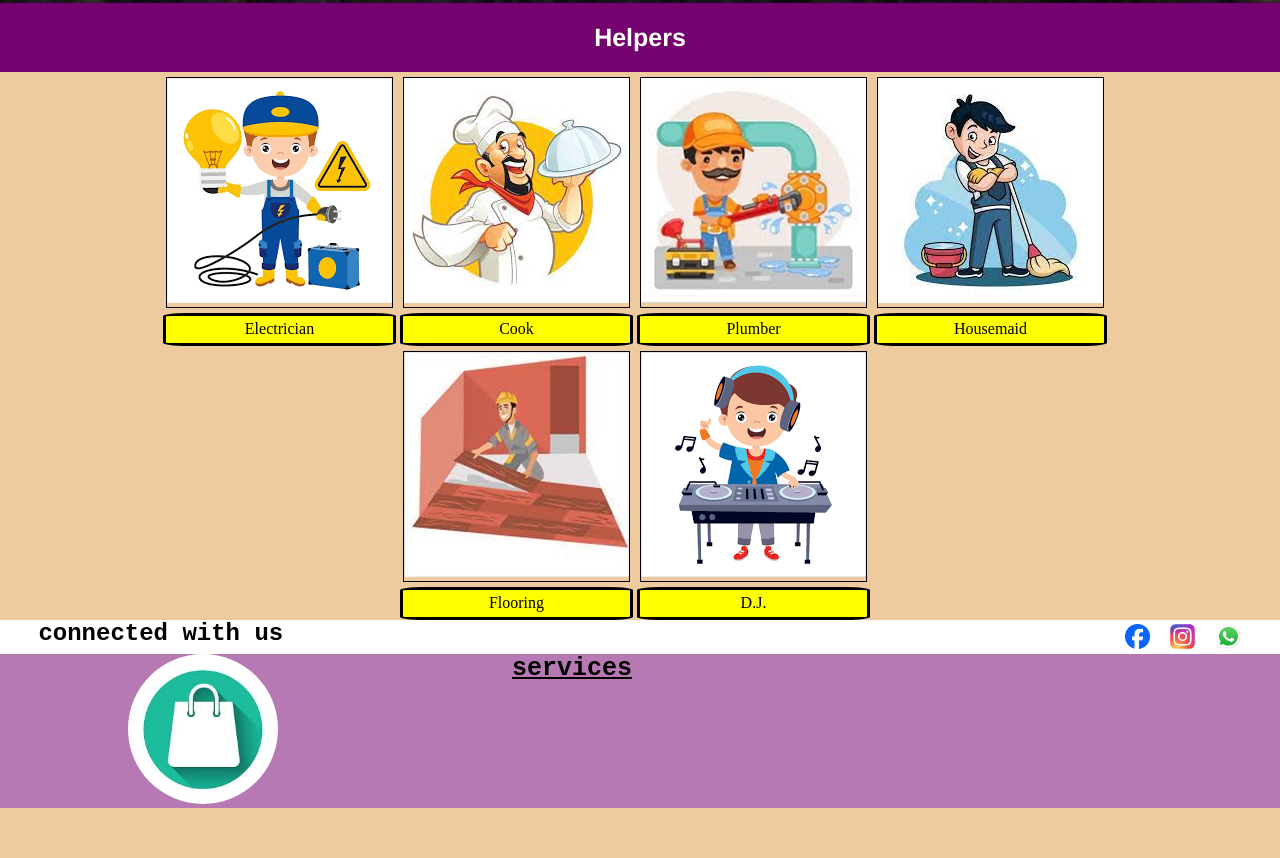
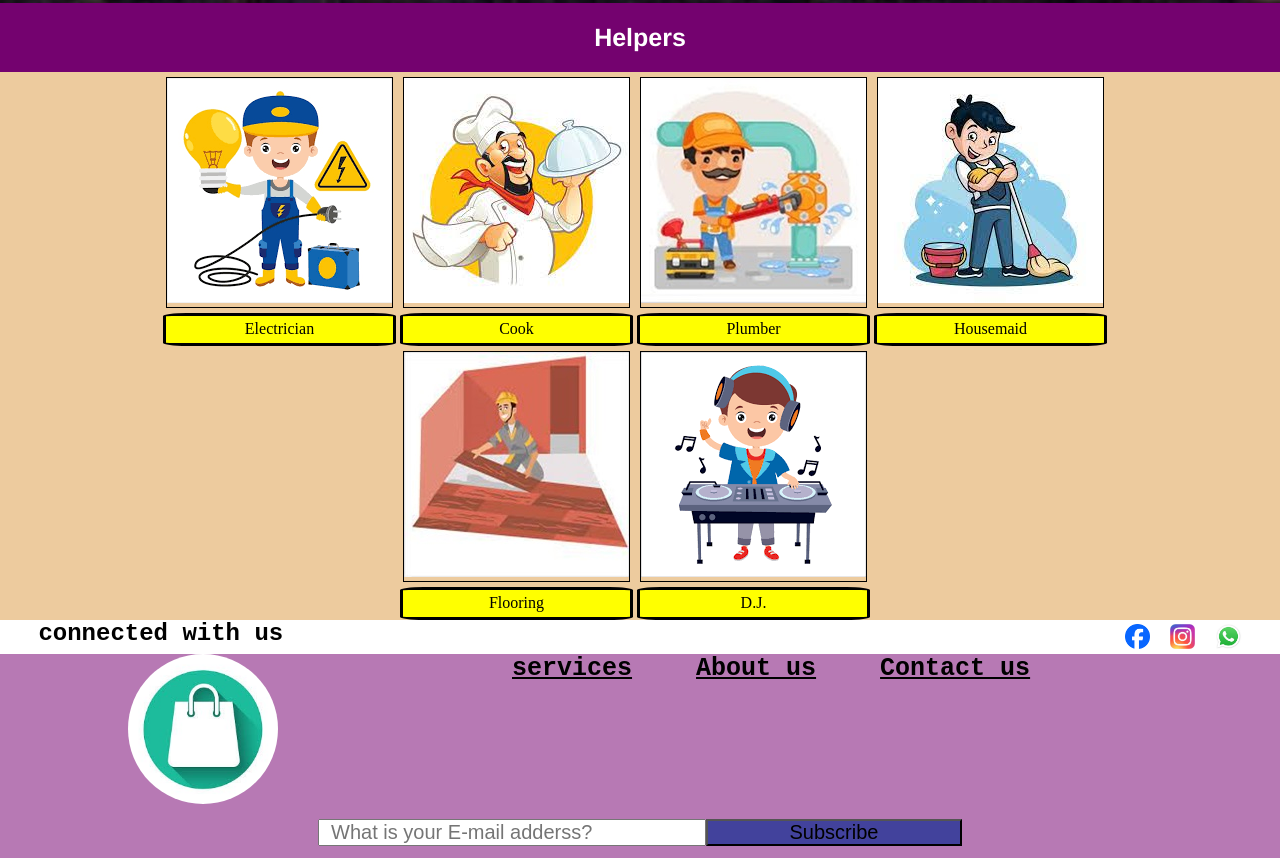
Before and after one commit to pramukhprajapati17/Helping-hands, a plain HTML site: page html/index.html in a window 1280 px wide. Shown: the part 602-1460 px from the top of the page. Before the commit the page ends 1410 px from the top, so only its background shows below. Drawn offline with Linux system fonts and the light colour scheme; files whose address does not match are found by name.

Commit message:
email input added on html & css

```diff
--- a/css/index.css
+++ b/css/index.css
@@ -260,8 +260,28 @@ body{
     display: flex;
     color: solid black;
     font-family: 'Courier New', Courier, monospace;
+    margin-right: 10%;
     h3{
         text-decoration: underline;
         font-size: 25px;
     }
 }
+
+.footer3{
+    background-color: rgb(183, 121, 180);
+    display: flex;
+    justify-content: center;
+    height: 50px;
+    align-items: center;
+}
+
+.footer3 input{
+    width: 30%;
+    font-size: 20px;
+}
+
+.footer3 button{
+    width: 20%;
+    font-size: 20px;
+    background-color: rgb(66, 66, 156);
+}
--- a/html/index.html
+++ b/html/index.html
@@ -103,7 +103,21 @@
                         <h3>services</h3>
                     </div>
                 </div>
+                <div class="f2-right">
+                    <div>
+                        <h3>About us</h3>
+                    </div>
+                </div>
+                <div class="f2-right">
+                    <div>
+                        <h3>Contact us</h3>
+                    </div>
+                </div>
             </div>
+        </div>
+        <div class="footer3">
+            <input type="text" placeholder="  What is your E-mail adderss?">
+            <button>Subscribe</button>
         </div>
     </section>
 </body>
```
